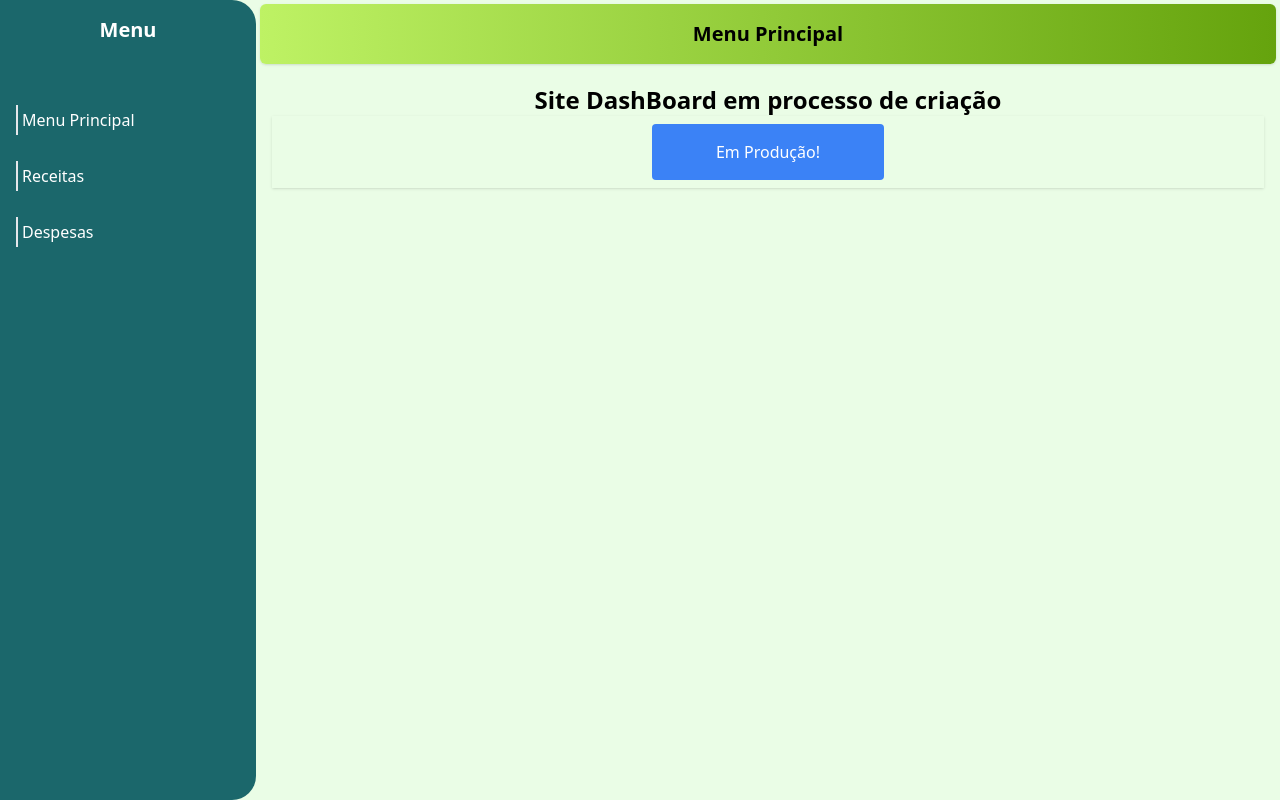
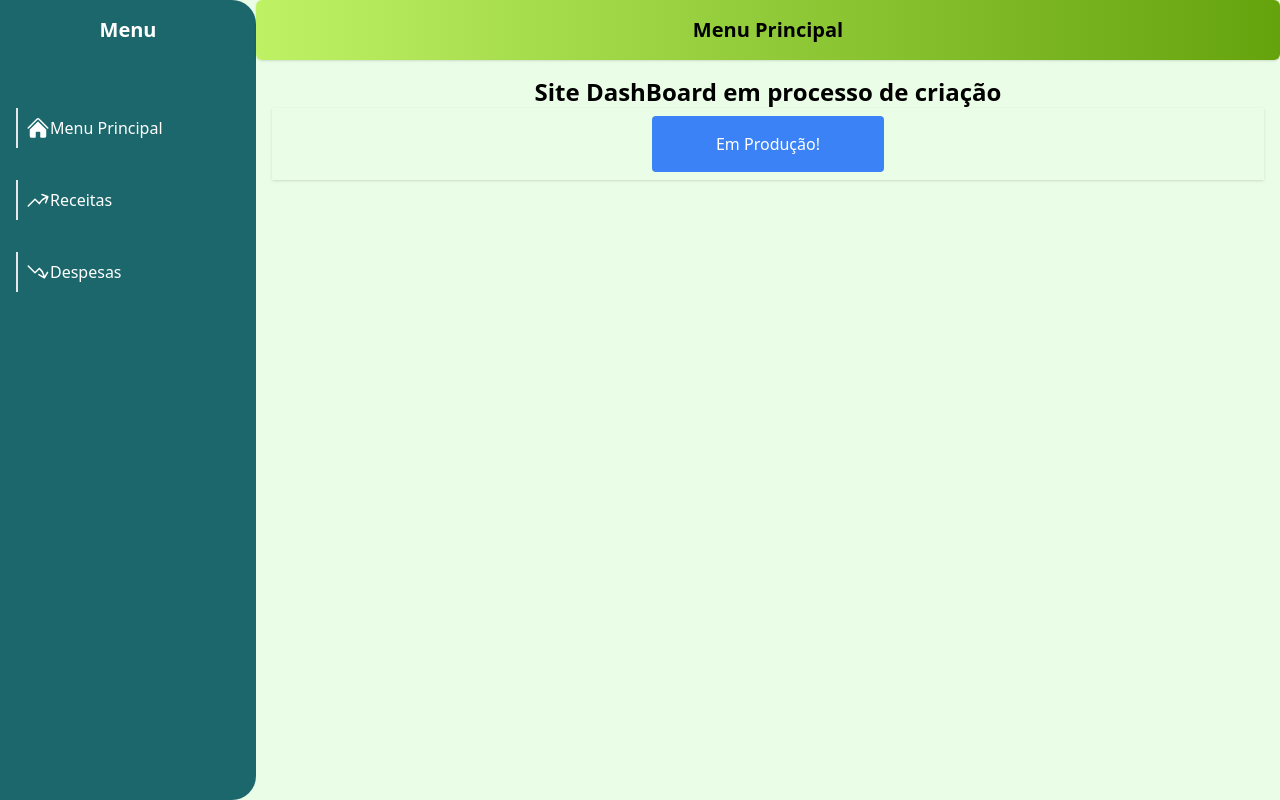
Before and after one commit to Gute-11/Financial_Dashboard_Panel, a React (Vite) app: page / in a window 1280 px wide. Built offline with nearby package versions, Linux system fonts and the light colour scheme.

Commit message:
incrementos

```diff
--- a/src/components/NavBar.jsx
+++ b/src/components/NavBar.jsx
@@ -1,6 +1,6 @@
 function NavBar() {
   return (
-    <header className="bg-gradient-to-r from-lime-300 to-lime-600 m-1 rounded-md shadow p-4">
+    <header className="bg-gradient-to-r from-lime-300 to-lime-600 rounded-md shadow p-4">
       <h1 className="text-center text-xl font-bold">Menu Principal</h1>
     </header>
   );
--- a/src/components/SideBar.jsx
+++ b/src/components/SideBar.jsx
@@ -4,17 +4,50 @@ function SideBar() {
       <h2 className="text-xl font-semibold pb-16 text-center">Menu</h2>
       <ul className="space-y-8">
         <li>
-          <a href="#" className="hover:text-gray-300 border-l-2 p-1">
+          <a href="#" className="hover:text-gray-300 border-l-2 p-2 flex">
+            <svg
+              xmlns="http://www.w3.org/2000/svg"
+              viewBox="0 0 24 24"
+              fill="currentColor"
+              className="w-6 inline-block"
+            >
+              <path d="M11.47 3.841a.75.75 0 0 1 1.06 0l8.69 8.69a.75.75 0 1 0 1.06-1.061l-8.689-8.69a2.25 2.25 0 0 0-3.182 0l-8.69 8.69a.75.75 0 1 0 1.061 1.06l8.69-8.689Z" />
+              <path d="m12 5.432 8.159 8.159c.03.03.06.058.091.086v6.198c0 1.035-.84 1.875-1.875 1.875H15a.75.75 0 0 1-.75-.75v-4.5a.75.75 0 0 0-.75-.75h-3a.75.75 0 0 0-.75.75V21a.75.75 0 0 1-.75.75H5.625a1.875 1.875 0 0 1-1.875-1.875v-6.198a2.29 2.29 0 0 0 .091-.086L12 5.432Z" />
+            </svg>
             Menu Principal
           </a>
         </li>
         <li>
-          <a href="#" className="hover:text-gray-300 border-l-2 p-1">
+          <a href="#" className="hover:text-gray-300 border-l-2 p-2 flex">
+            <svg
+              xmlns="http://www.w3.org/2000/svg"
+              viewBox="0 0 24 24"
+              fill="currentColor"
+              className="w-6 inline-block"
+            >
+              <path
+                fill="evenodd"
+                d="M15.22 6.268a.75.75 0 0 1 .968-.431l5.942 2.28a.75.75 0 0 1 .431.97l-2.28 5.94a.75.75 0 1 1-1.4-.537l1.63-4.251-1.086.484a11.2 11.2 0 0 0-5.45 5.173.75.75 0 0 1-1.199.19L9 12.312l-6.22 6.22a.75.75 0 0 1-1.06-1.061l6.75-6.75a.75.75 0 0 1 1.06 0l3.606 3.606a12.695 12.695 0 0 1 5.68-4.974l1.086-.483-4.251-1.632a.75.75 0 0 1-.432-.97Z"
+                clip="evenodd"
+              />
+            </svg>
             Receitas
           </a>
         </li>
         <li>
-          <a href="#" className="hover:text-gray-300 border-l-2 p-1">
+          <a href="#" className="hover:text-gray-300 border-l-2 p-2 flex">
+            <svg
+              xmlns="http://www.w3.org/2000/svg"
+              viewBox="0 0 24 24"
+              fill="currentColor"
+              className="w-6 inline-block"
+            >
+              <path
+                fill="evenodd"
+                d="M1.72 5.47a.75.75 0 0 1 1.06 0L9 11.69l3.756-3.756a.75.75 0 0 1 .985-.066 12.698 12.698 0 0 1 4.575 6.832l.308 1.149 2.277-3.943a.75.75 0 1 1 1.299.75l-3.182 5.51a.75.75 0 0 1-1.025.275l-5.511-3.181a.75.75 0 0 1 .75-1.3l3.943 2.277-.308-1.149a11.194 11.194 0 0 0-3.528-5.617l-3.809 3.81a.75.75 0 0 1-1.06 0L1.72 6.53a.75.75 0 0 1 0-1.061Z"
+                clip="evenodd"
+              />
+            </svg>
             Despesas
           </a>
         </li>
```
